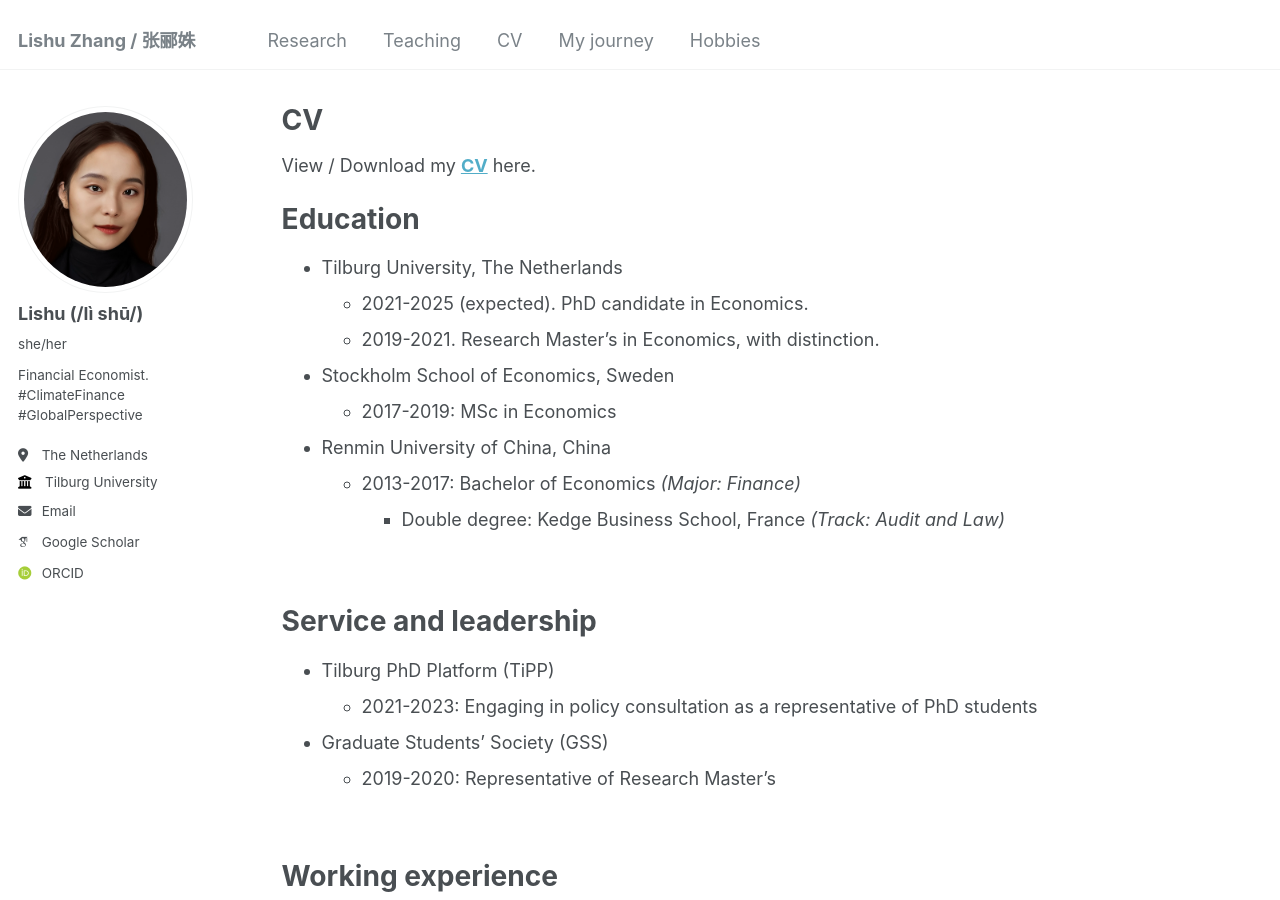
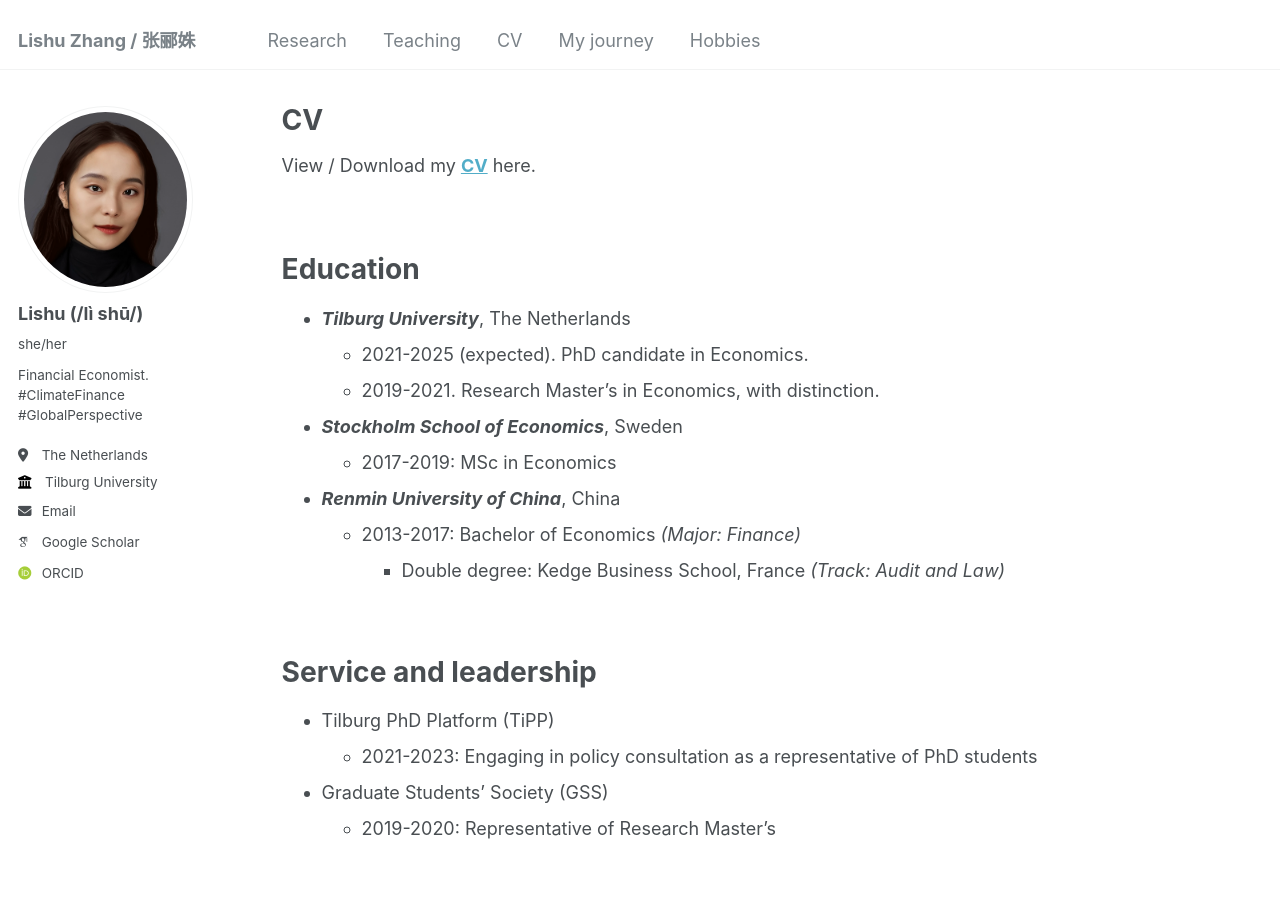
Before and after one commit to LishuZ/LishuZ.github.io, a Jekyll site: the page built from _pages/cv.md, in a window 1280 px wide and 900 px high. Built offline with Jekyll 4.4.1, drawn with Linux system fonts in a browser that asks for light colours; some web fonts are replaced.

Commit message:
Update cv.md

```diff
--- a/_pages/cv.md
+++ b/_pages/cv.md
@@ -10,16 +10,18 @@ View / Download my **[CV](https://www.dropbox.com/scl/fi/qijnx8gppf8potsj0bdlx/c
 
 {% include base_path %}
 
+<br/>
+
 Education
 ======
-* Tilburg University, The Netherlands
+* _**Tilburg University**_, The Netherlands
   * 2021-2025 (expected). PhD candidate in Economics.
   * 2019-2021. Research Master’s in Economics, with distinction.
 <br/>
-* Stockholm School of Economics, Sweden
+* _**Stockholm School of Economics**_, Sweden
   * 2017-2019: MSc in Economics
 <br/>
-* Renmin University of China, China
+* _**Renmin University of China**_, China
   * 2013-2017: Bachelor of Economics _(Major: Finance)_
     * Double degree: Kedge Business School, France _(Track: Audit and Law)_
 <br/>
```
